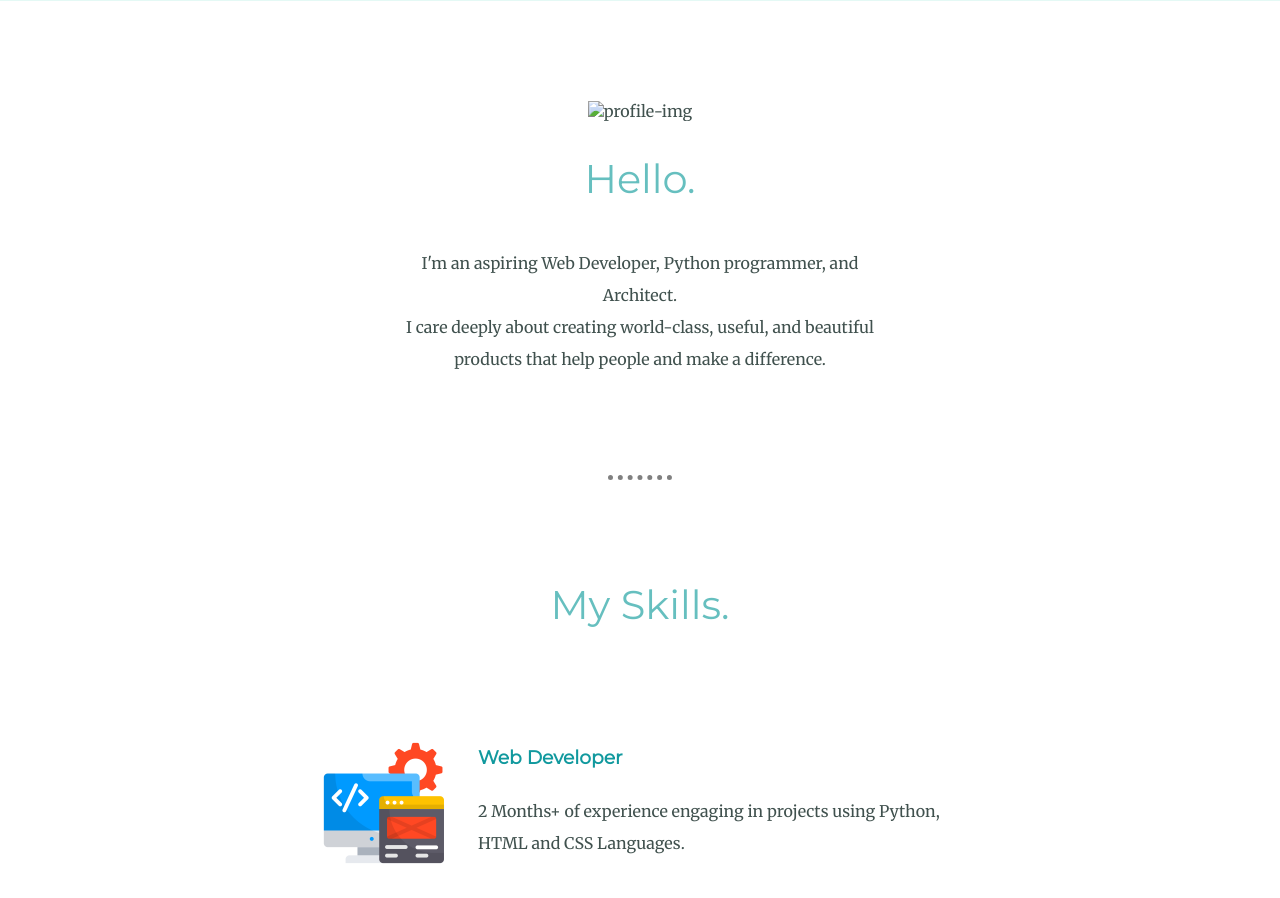
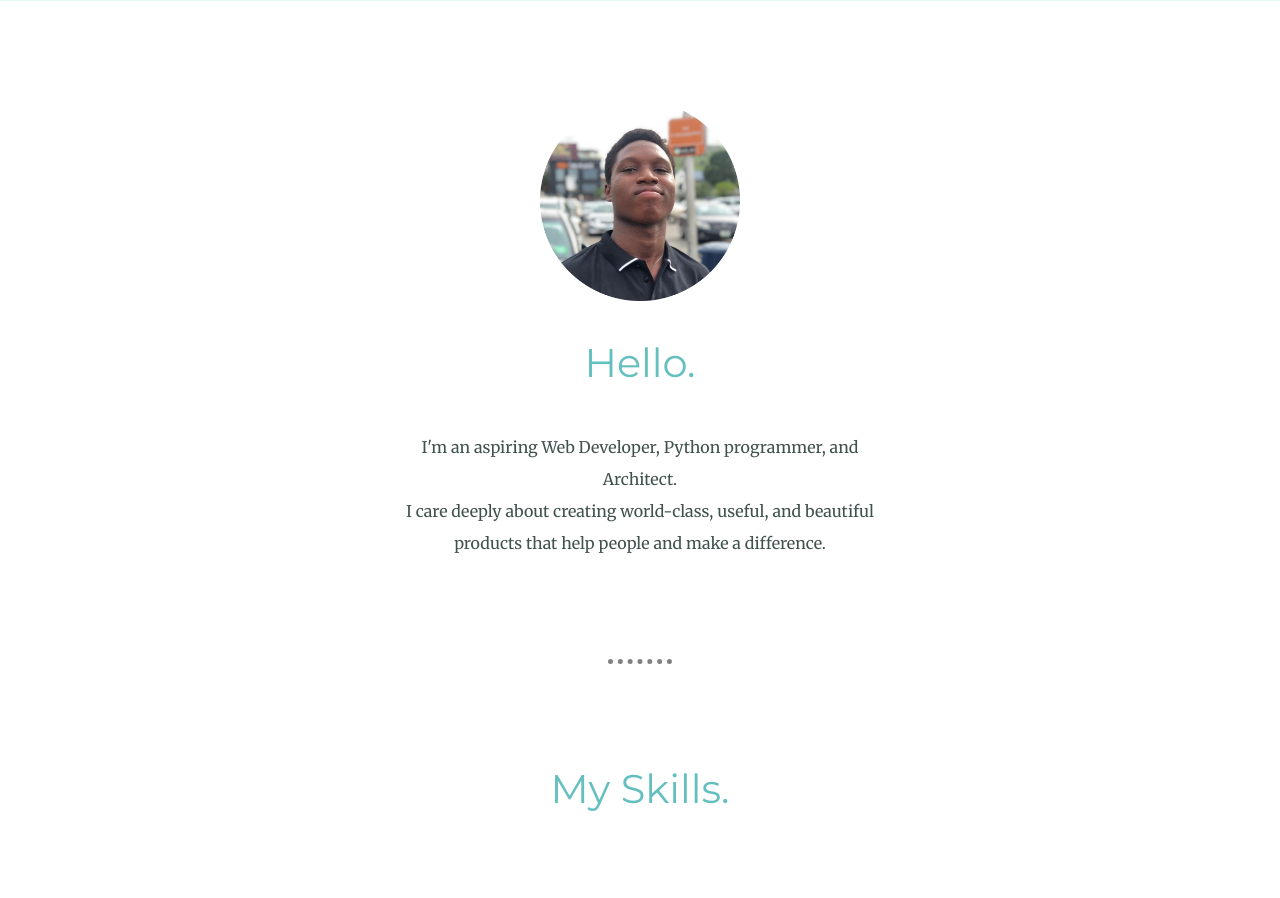
Before and after one commit to Agboola-Oyewole/My-Website, a plain HTML site: page index.html in a window 1280 px wide. Shown: the part 815-1713 px from the top of the page. Drawn offline with Linux system fonts and the light colour scheme.

Commit message:
Update index.html

```diff
--- a/index.html
+++ b/index.html
@@ -24,7 +24,7 @@
 
         <div class="middle-container">
             <div class="profile">
-              <img class="profile-img" src=download.png" alt="profile-img">
+              <img class="profile-img" src="download.png" alt="profile-img">
               <h2>Hello.</h2>
               <p class="intro">I'm an aspiring Web Developer, Python programmer, and Architect.</p>
               <p class="intro">I care deeply about creating world-class, useful, and beautiful products that help people and make a difference.</p>
```
